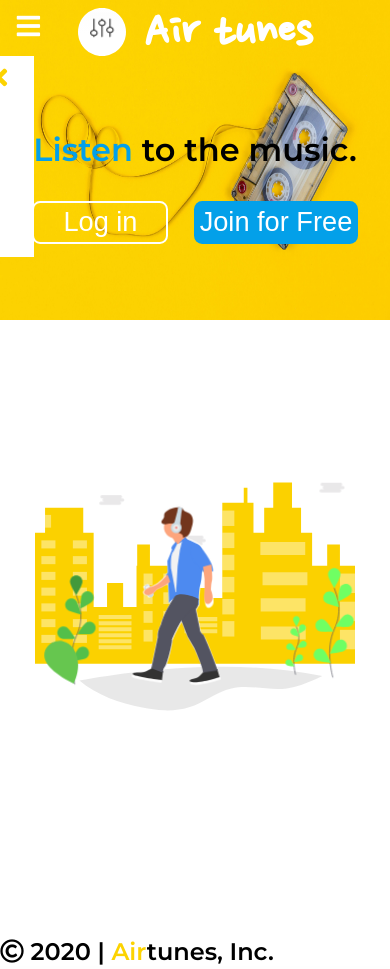
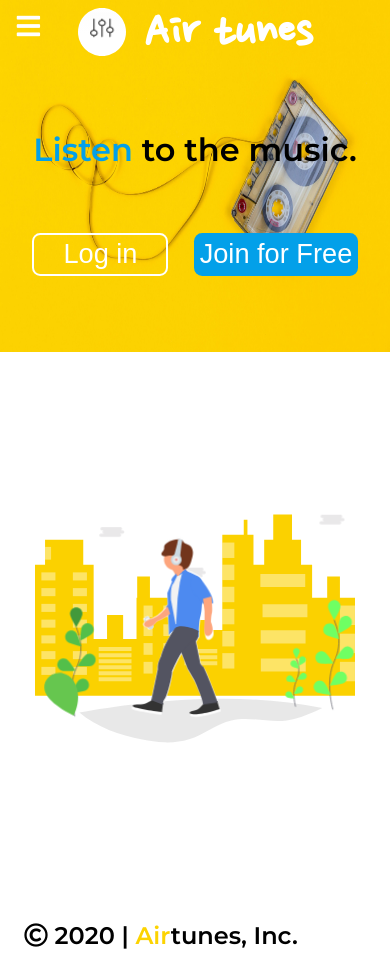
Before and after one commit to jitiendran/Air-tune, a PHP site: page / in a window 390 px wide. Run offline with PHP 8.4, Linux system fonts and the light colour scheme; some libraries are stand-ins or nearby versions.

Commit message:
Little changes

```diff
--- a/assets/material.css
+++ b/assets/material.css
@@ -153,7 +153,7 @@ main{
 .box2 {
     grid-area: box2;
     background: #fff;
-    height: 20em;
+    height: 10em;
 }
 .box2-contents{
     margin-top: -4em;
@@ -232,6 +232,11 @@ main{
     color: #fcd301;
     font-size: 2.1em;
 }
+.box2 h2{
+    margin-top: -2em;
+    margin-left: 1em;
+    margin-bottom: -1em;
+}
 
 @media (max-width: 400px){
     body{
@@ -239,7 +244,7 @@ main{
     }
     .box1{
         width: 100%;
-        height: 20em;
+        height: 22em;
     }
     .drop-down{
         display: block;
@@ -270,15 +275,16 @@ main{
         display: none;
     }
     .nav-bar{
-        display: block;
+        display: none;
     }
     .navbar-container{
         flex-direction: column;
         position: fixed;
-        margin-top: 1em;
-        margin-left: -12.5em;
+        margin-top: 1.2em;
+        margin-left: 0em;
         width: 60%;
         background: #fff;
+        border-radius: .25em;
     }
     .navbar-container a{
         margin-left: 1em;
@@ -297,7 +303,9 @@ main{
         height: 3em;
     }
     .box1-content{
+        margin-top: 2em;
         font-size: 2em;
+        margin-bottom: 1em;
     }
     .box1-btn{
         margin-top: 2em;
```
